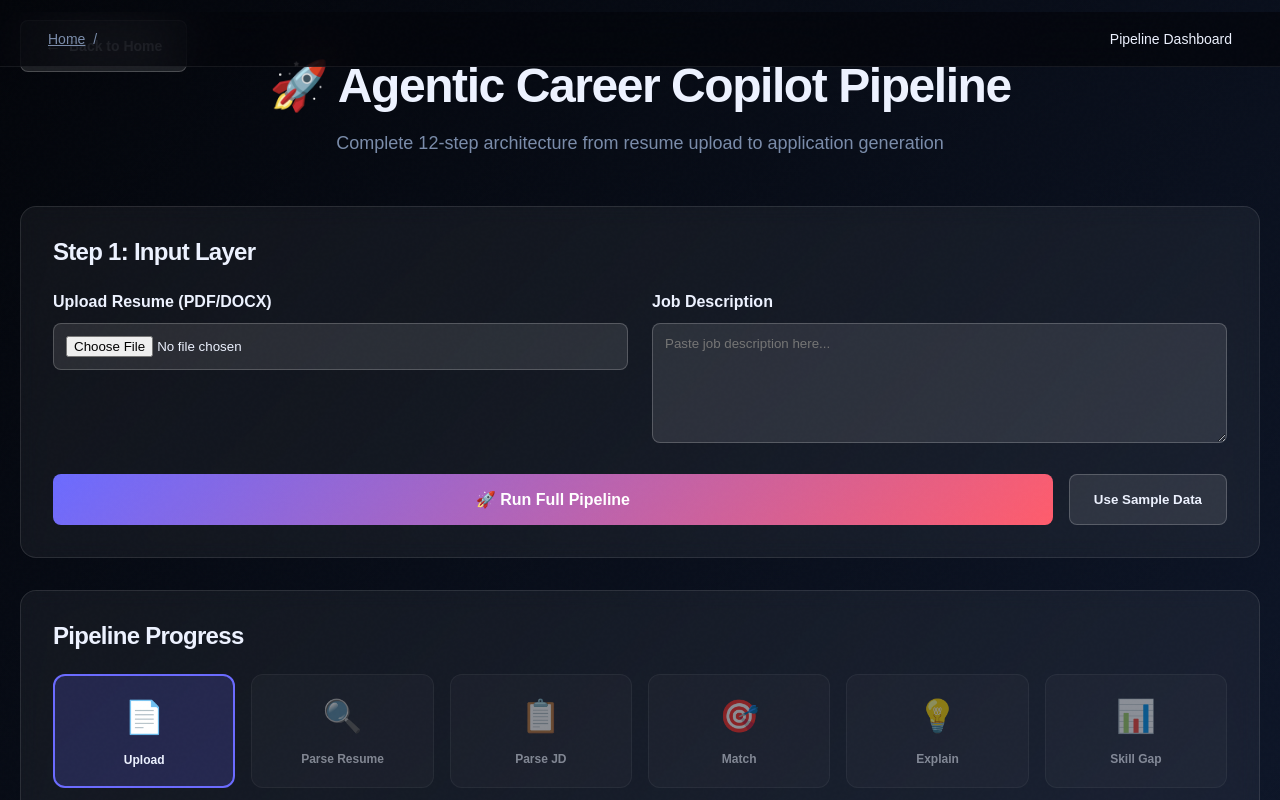
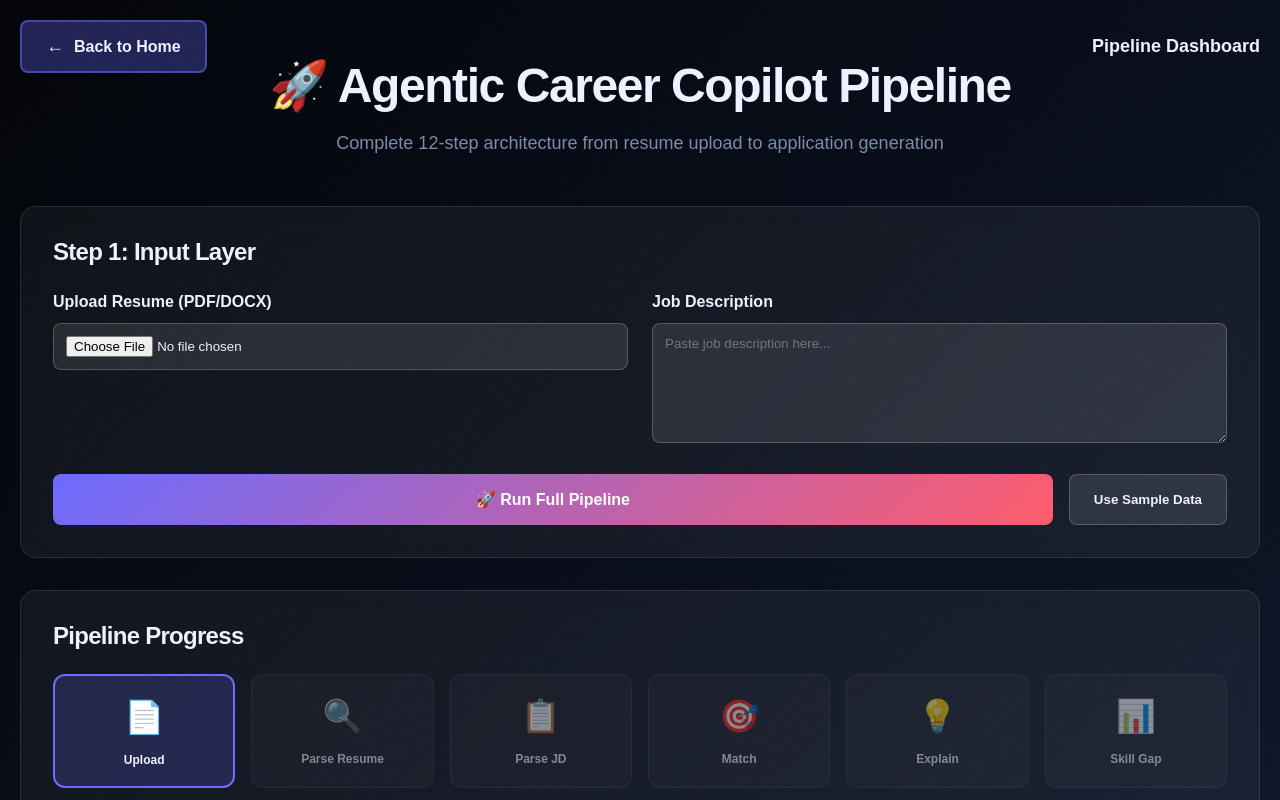
Before and after one commit to A-VISHAL/agentic-career-copilot, a React (Vite) app in the folder frontend/: page / in a window 1280 px wide. Both pictures are taken after a click on the button "🚀 Full Pipeline". Shown: the top 800 px of the page. Built offline with nearby package versions, Linux system fonts and the light colour scheme; a web font is replaced by a local one.

Commit message:
bugs in navbar fix

```diff
--- a/frontend/src/components/Breadcrumb.jsx
+++ b/frontend/src/components/Breadcrumb.jsx
@@ -6,15 +6,16 @@ const Breadcrumb = ({ items, separator = '/' }) => {
         display: 'flex',
         alignItems: 'center',
         gap: '8px',
-        fontSize: '14px',
-        marginTop: '12px'
+        fontSize: '18px',
+        whiteSpace: 'nowrap',
+        marginTop: 0
       }}
     >
       {items.map((item, index) => (
-        <div
+        <span
           key={index}
           style={{
-            display: 'flex',
+            display: 'inline-flex',
             alignItems: 'center',
             gap: '8px'
           }}
@@ -25,32 +26,35 @@ const Breadcrumb = ({ items, separator = '/' }) => {
               style={{
                 background: 'none',
                 border: 'none',
-                color: '#7A8CAA',
+                color: '#B8C5E0',
                 cursor: 'pointer',
                 textDecoration: 'underline',
                 padding: 0,
-                fontSize: '14px',
+                fontSize: '18px',
                 fontFamily: 'inherit',
-                transition: 'color 0.2s ease'
+                transition: 'color 0.2s ease',
+                fontWeight: '600'
               }}
               onMouseEnter={(e) => e.target.style.color = '#EDF2FF'}
-              onMouseLeave={(e) => e.target.style.color = '#7A8CAA'}
+              onMouseLeave={(e) => e.target.style.color = '#B8C5E0'}
             >
               {item.label}
             </button>
           ) : (
             <span
               style={{
-                color: index === items.length - 1 ? '#EDF2FF' : '#7A8CAA'
+                color: index === items.length - 1 ? '#EDF2FF' : '#B8C5E0',
+                fontWeight: index === items.length - 1 ? '700' : '600',
+                textShadow: '0 2px 8px rgba(0, 0, 0, 0.3)'
               }}
             >
               {item.label}
             </span>
           )}
           {index < items.length - 1 && (
-            <span style={{ color: '#7A8CAA' }}>{separator}</span>
+            <span style={{ color: '#B8C5E0', fontWeight: '400' }}>{separator}</span>
           )}
-        </div>
+        </span>
       ))}
     </nav>
   )
--- a/frontend/src/components/NavigationButton.jsx
+++ b/frontend/src/components/NavigationButton.jsx
@@ -7,20 +7,22 @@ const NavigationButton = ({ onClick, label, icon, ariaLabel, className = '' }) =
   const buttonStyle = {
     display: 'flex',
     alignItems: 'center',
-    gap: '8px',
-    background: isHovered ? 'rgba(255,255,255,0.15)' : 'rgba(255,255,255,0.1)',
+    gap: '10px',
+    background: isHovered ? 'rgba(107, 107, 255, 0.4)' : 'rgba(107, 107, 255, 0.25)',
     backdropFilter: 'blur(10px)',
     color: '#EDF2FF',
-    padding: '16px 24px',
+    padding: '14px 24px',
     borderRadius: '8px',
-    fontWeight: '600',
-    fontSize: '14px',
-    border: isFocused ? '2px solid #6B6BFF' : '1px solid rgba(255,255,255,0.2)',
+    fontWeight: '700',
+    fontSize: '16px',
+    border: isFocused ? '2px solid #6B6BFF' : '2px solid rgba(107, 107, 255, 0.5)',
     cursor: 'pointer',
     transition: 'all 0.2s ease',
     outline: 'none',
     minWidth: '44px',
-    minHeight: '44px'
+    minHeight: '44px',
+    boxShadow: isHovered ? '0 4px 16px rgba(107, 107, 255, 0.4)' : '0 2px 12px rgba(107, 107, 255, 0.2)',
+    textShadow: '0 2px 4px rgba(0, 0, 0, 0.3)'
   }
 
   const handleKeyDown = (e) => {
@@ -43,7 +45,7 @@ const NavigationButton = ({ onClick, label, icon, ariaLabel, className = '' }) =
       className={className}
       tabIndex={0}
     >
-      <span style={{ fontSize: '16px' }}>{icon}</span>
+      <span style={{ fontSize: '18px', fontWeight: 'bold' }}>{icon}</span>
       <span>{label}</span>
     </button>
   )
--- a/frontend/src/components/PipelineDashboard.jsx
+++ b/frontend/src/components/PipelineDashboard.jsx
@@ -44,7 +44,6 @@ const PipelineDashboard = ({ onNavigateHome }) => {
   ]
 
   const breadcrumbItems = [
-    { label: 'Home', onClick: onNavigateHome },
     { label: 'Pipeline Dashboard' }
   ]
 
@@ -168,15 +167,45 @@ const PipelineDashboard = ({ onNavigateHome }) => {
       </a>
 
       {/* Navigation */}
-      <div style={{ position: 'fixed', top: '20px', left: '20px', zIndex: 1000 }} className="nav-container">
-        <NavigationButton
-          onClick={onNavigateHome}
-          label="Back to Home"
-          icon="←"
-          ariaLabel="Navigate back to home page"
-        />
-        <Breadcrumb items={breadcrumbItems} />
-      </div>
+      <button
+        onClick={onNavigateHome}
+        style={{
+          position: 'absolute',
+          top: '20px',
+          left: '20px',
+          zIndex: 1000,
+          display: 'flex',
+          alignItems: 'center',
+          gap: '10px',
+          background: 'rgba(107, 107, 255, 0.3)',
+          color: '#EDF2FF',
+          padding: '14px 24px',
+          borderRadius: '8px',
+          fontWeight: '700',
+          fontSize: '16px',
+          border: '2px solid rgba(107, 107, 255, 0.5)',
+          cursor: 'pointer',
+          minWidth: '44px',
+          minHeight: '44px'
+        }}
+      >
+        <span style={{ fontSize: '18px' }}>←</span>
+        <span>Back to Home</span>
+      </button>
+
+      <span
+        style={{
+          position: 'absolute',
+          top: '32px',
+          right: '20px',
+          zIndex: 1000,
+          color: '#EDF2FF',
+          fontSize: '18px',
+          fontWeight: '700'
+        }}
+      >
+        Pipeline Dashboard
+      </span>
 
       {/* Main content */}
       <div id="main-content" style={{ maxWidth: '1400px', margin: '0 auto' }}>
@@ -369,11 +398,20 @@ const PipelineDashboard = ({ onNavigateHome }) => {
           .step-grid {
             grid-template-columns: repeat(2, 1fr) !important;
           }
+          .nav-container {
+            top: 12px !important;
+            left: 12px !important;
+            right: 12px !important;
+            width: calc(100vw - 24px) !important;
+            padding: 12px 16px !important;
+            flex-wrap: nowrap !important;
+          }
           .nav-container button {
-            padding: 12px !important;
+            padding: 10px 16px !important;
+            font-size: 14px !important;
           }
-          .nav-container {
-            margin: 12px !important;
+          .nav-container nav {
+            font-size: 14px !important;
           }
         }
 
```
